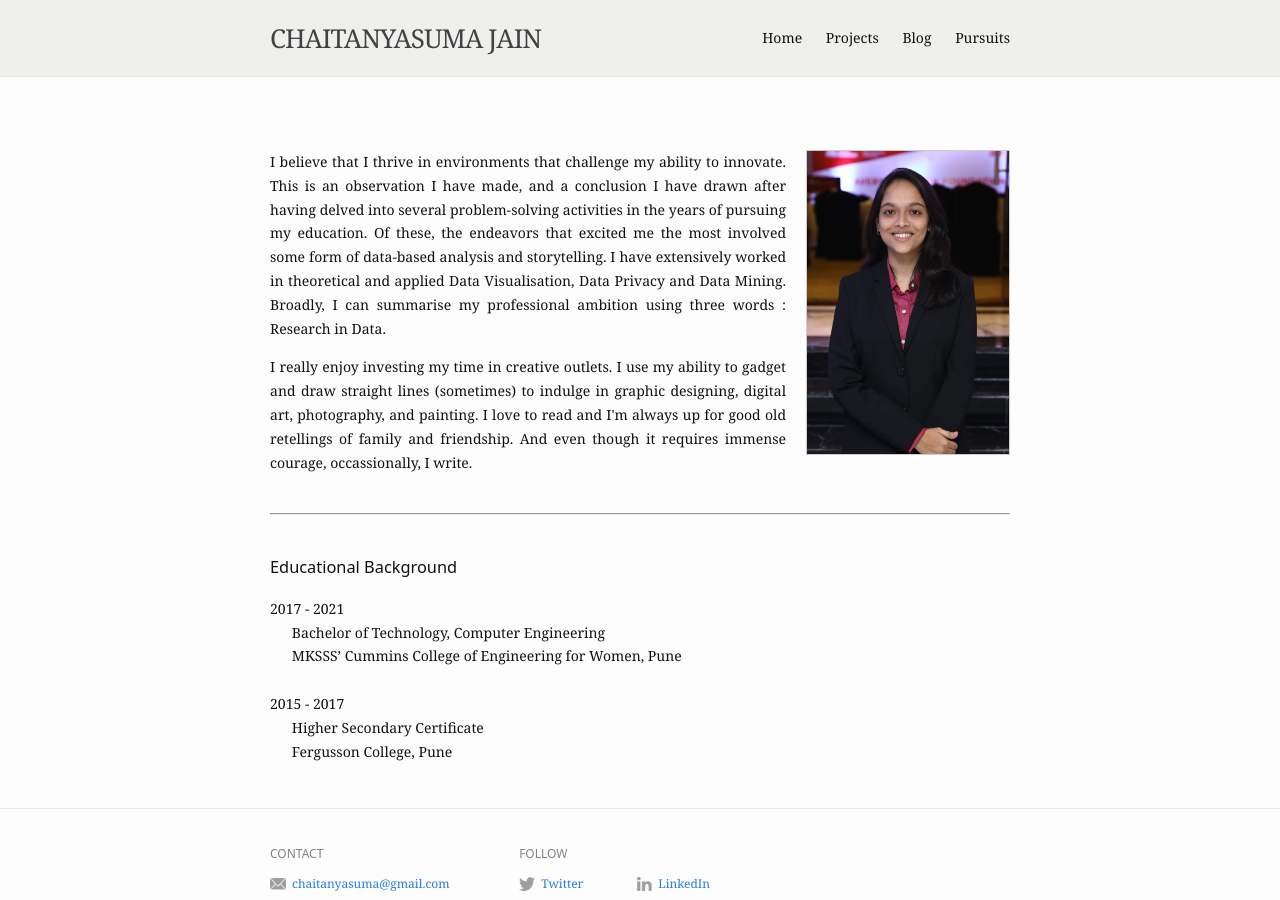
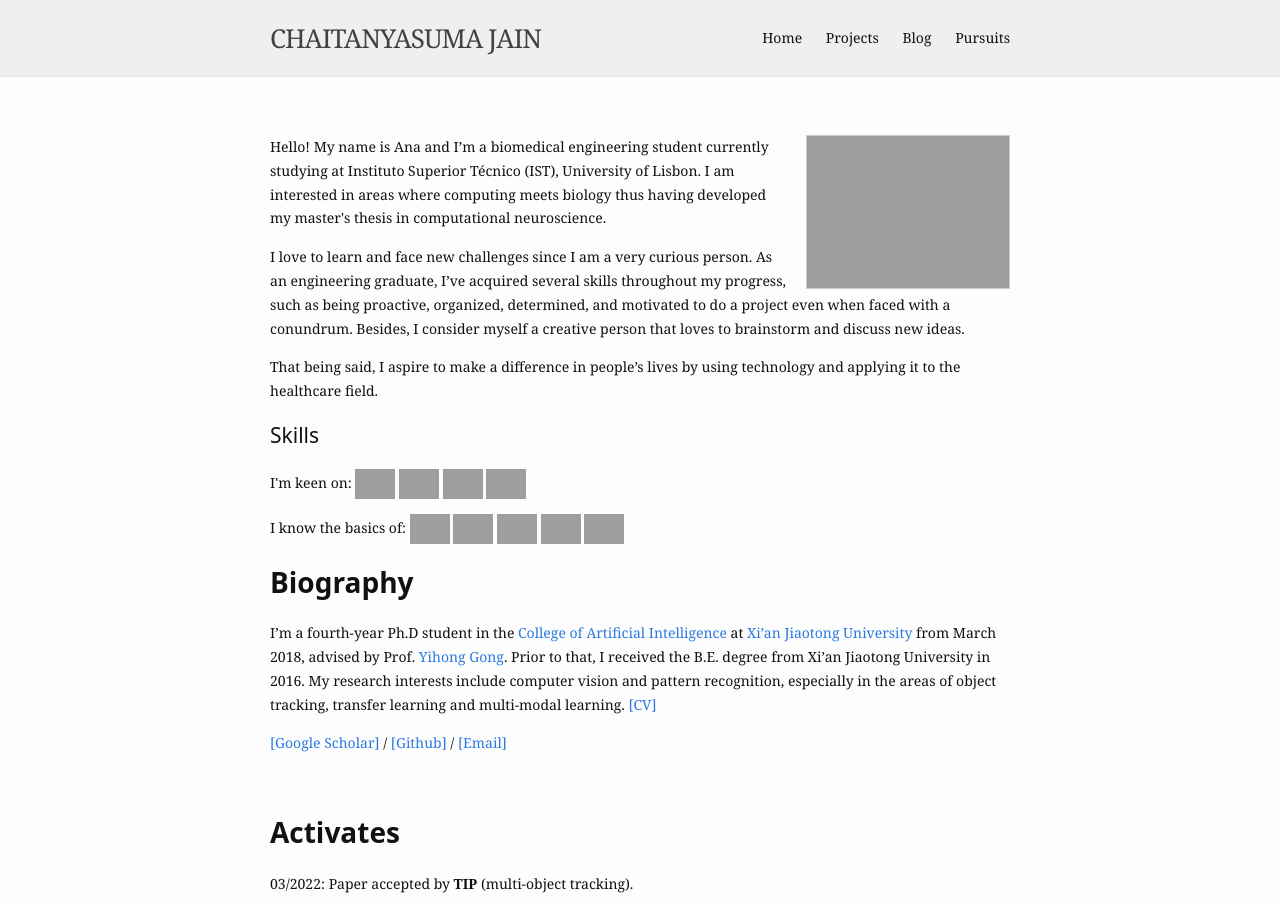
Before and after one commit to swarmphysics/121zhanweigao.github.io, a Jekyll site: the page built from index.md, in a window 1280 px wide and 900 px high. Built offline with Jekyll 4.4.1, drawn with Linux system fonts in a browser that asks for light colours; some of the changed text lies outside the part shown; grey boxes are pictures that could not be loaded.

Commit message:
Add files via upload

```diff
--- a/index.md
+++ b/index.md
@@ -1,28 +1,59 @@
 ---
 layout: home
 profile_picture:
-  src: /assets/img/profile_picture.JPG
-  alt: website picture
+  src: /assets/img/AnaMatoso.jpeg
+  alt: Picture of Ana Matoso
 ---
+
 <p>
-<div align="justify">
-  I believe that I thrive in environments that challenge my ability to innovate. This is an observation I have made, and a conclusion I have drawn after having delved into several problem-solving activities in the years of pursuing my education. Of these, the endeavors that excited me the most involved some form of data-based analysis and storytelling. I have extensively worked in theoretical and applied Data Visualisation, Data Privacy and Data Mining.
-  Broadly, I can summarise my professional ambition using three words : Research in Data.
-</div>
+Hello! My name is Ana and I’m a biomedical engineering student currently studying at Instituto Superior Técnico (IST), University of Lisbon. I am interested in areas where computing meets biology thus having developed my master's thesis in computational neuroscience.
 </p>
-<div align="justify">
-  I really enjoy investing my time in creative outlets. I use my ability to gadget and draw straight lines (sometimes) to indulge in graphic designing, digital art, photography, and painting. I love to read and I'm always up for good old retellings of family and friendship. And even though it requires immense courage, occassionally, I write.
-</div>
-<br>
 
----
-<br>
-### Educational Background
+<p>I love to learn and face new challenges since I am a very curious person. As an engineering graduate, I’ve acquired several skills throughout my progress, such as being proactive, organized, determined, and motivated to do a project even when faced with a conundrum. Besides, I consider myself a creative person that loves to brainstorm and discuss new ideas.</p>
 
-2017 - 2021 <br>
-&nbsp;&nbsp;&nbsp;&nbsp;&nbsp;&nbsp;Bachelor of Technology, Computer Engineering <br>
-&nbsp;&nbsp;&nbsp;&nbsp;&nbsp;&nbsp;MKSSS' Cummins College of Engineering for Women, Pune
-<br><br>
-2015 - 2017 <br>
-&nbsp;&nbsp;&nbsp;&nbsp;&nbsp;&nbsp;Higher Secondary Certificate <br>
-&nbsp;&nbsp;&nbsp;&nbsp;&nbsp;&nbsp;Fergusson College, Pune
+<p>That being said, I aspire to make a difference in people’s lives by using technology and applying it to the healthcare field.</p>
+
+<h2> Skills</h2>
+
+<p>I'm keen on:
+<img alt="matlab" width="40" src="https://cdn.jsdelivr.net/gh/devicons/devicon/icons/matlab/matlab-original.svg" /> <img alt="python" width="40" src="https://cdn.jsdelivr.net/gh/devicons/devicon/icons/python/python-original-wordmark.svg" /> <img alt="postgresql" width="40" src="https://cdn.jsdelivr.net/gh/devicons/devicon/icons/postgresql/postgresql-original-wordmark.svg" /> <img alt="latex" width="40" src="https://cdn.jsdelivr.net/gh/devicons/devicon/icons/latex/latex-original.svg" />
+</p>
+<p>I know the basics of:
+<img alt="bash" width="40" src="https://cdn.jsdelivr.net/gh/devicons/devicon/icons/bash/bash-original.svg" /> <img alt="java" width="40" src="https://cdn.jsdelivr.net/gh/devicons/devicon/icons/java/java-original-wordmark.svg" /> <img alt="arduino" width="40" src="https://cdn.jsdelivr.net/gh/devicons/devicon/icons/arduino/arduino-original-wordmark.svg" /> <img alt="jira" width="40" src="https://cdn.jsdelivr.net/gh/devicons/devicon/icons/jira/jira-original-wordmark.svg" /> <img alt="html5" width="40" src="https://cdn.jsdelivr.net/gh/devicons/devicon/icons/html5/html5-original-wordmark.svg" />
+</p>
+
+# **Biography**
+
+I'm a fourth-year Ph.D student in the [College of Artificial Intelligence](http://www.aiar.xjtu.edu.cn/) at [Xi'an Jiaotong University](http://www.xjtu.edu.cn/index.htm) from March 2018, advised by Prof. [Yihong Gong](http://gr.xjtu.edu.cn/web/ygong). Prior to that, I received the B.E. degree from Xi'an Jiaotong University in 2016. My research interests include computer vision and pattern recognition, especially in the areas of object tracking, transfer learning and multi-modal learning. [[CV]](assets/file/CV.pdf)
+
+[[Google Scholar]](https://scholar.google.com.hk/citations?user=9VCIiVcAAAAJ&hl=zh-CN&oi=ao) / [[Github]](https://github.com/GehenHe) / [[Email]](mailto:hyh1379478@163.com)
+
+<br />
+
+# **Activates**
+
+03/2022: Paper accepted by **TIP** (multi-object tracking).
+
+09/2021: Paper accepted by **AAAI2021** (unsupervised domain adaption).
+
+07/2021: **First prize** of the [Global AI Innovation Contest](https://gaiic.tianchi.aliyun.com/#J_2489505110) (全球人工智能技术创新大赛), on the track of large-scene multi-object detection and tracking, Hangzhou, China.
+
+06/2021: Paper accepted by **CVPRW2021** (multi-modal tracking using RGB image and 3D point cloud).
+
+04/2021: **<font size=4 >1</font>st Place** of the [JRDB2021 challenge](https://jrdb.erc.monash.edu/workshops/cvpr2021), on the track of multi-modal detection and tracking.
+
+08/2020: **<font size=4 >1</font>st Place** of the [VisDrone2020 Challenge](http://aiskyeye.com/visdrone-2020-workshop/), on the track of multi-object tracking.
+
+06/2020: Paper accepted by **CVPRW2020** (city-scale multi-camera vehicle tracking).
+
+05/2020: **<font size=4 >2</font>st Place** of the [AICity2020 Challenge](https://www.aicitychallenge.org/2020-workshop/), on the track of city-scale vehicle tracking.
+
+03/2020: Paper accepted by **TIP** (multi-camera multi-object tracking).
+
+03/2018：Intern at Ant Financial Inc. (AIoT Group), Hangzhou, China (2018.03-2018.06).
+
+11/2017: **Second Prize** of the [China Graduate Mathematical Contest in Modeling](https://cpipc.acge.org.cn/) (中国研究生数学建模大赛), Xi'an, China.
+
+07/2017: **<font size=4 >2</font>st Place** of the [China graduate Contest on Smart-city Technology and Creative Design](https://cpipc.acge.org.cn/cw/hp/1) (中国研究生智慧城市创新大赛), ChengDu, China.
+
+<br />
```
